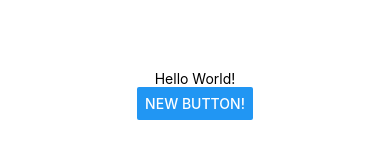
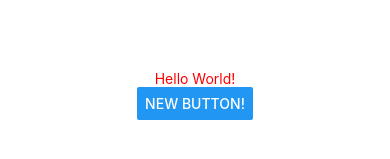
Before and after one commit to afiqaimanafr/goals-rn-app, a React Native app: screen / in a window 390 px wide. Shown: the part 327-486 px from the top of the page. Built offline with nearby package versions, Linux system fonts and the light colour scheme.

Commit message:
update: latest

```diff
--- a/App.js
+++ b/App.js
@@ -5,7 +5,7 @@
   const [outputText, setOutputText] = useState("First React Native App!");
   return (
     <View style={styles.container}>
-      <Text>Hello World!</Text>
+      <Text style={styles.text}>Hello World!</Text>
       <Button title="New Button!" />
     </View>
   );
@@ -18,4 +18,7 @@
     alignItems: "center",
     justifyContent: "center",
   },
+  text: {
+    color: "red",
+  },
 });
```
